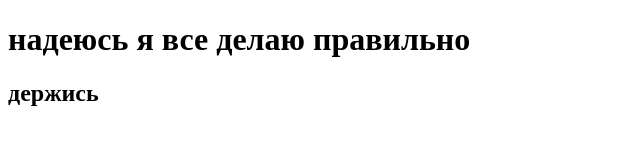
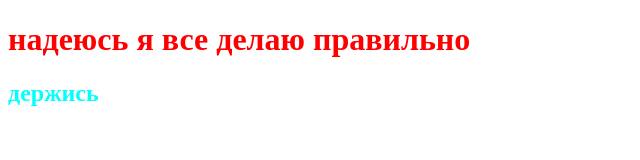
Before and after one commit to EkatrinaAK/first-project, a plain HTML site: page index.html in a window 1280 px wide. Shown: the whole page, without its empty margins (0-640 px from the left). Drawn offline with Linux system fonts and the light colour scheme.

Commit message:
добавила стили

```diff
--- a/index.html
+++ b/index.html
@@ -4,8 +4,8 @@
         <meta charset="UTF-8">
     </head>
     <body>
-        <h1> надеюсь я все делаю правильно </h1>
-        <h2> держись </h2>
+        <h1 style="color: red;" > надеюсь я все делаю правильно </h1>
+        <h2 style="color: aqua;">держись </h2>
 
     </body>
 
```
